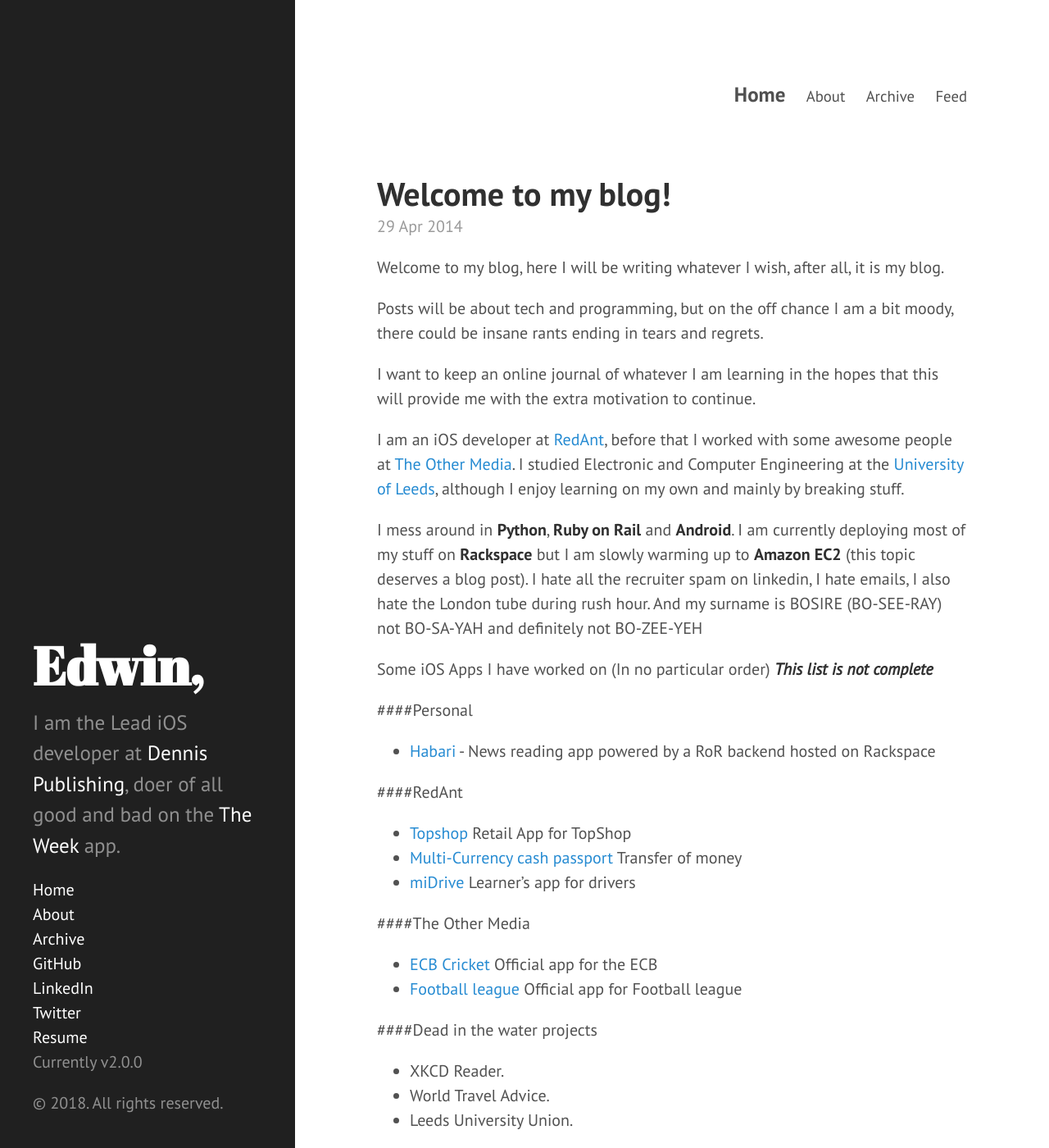
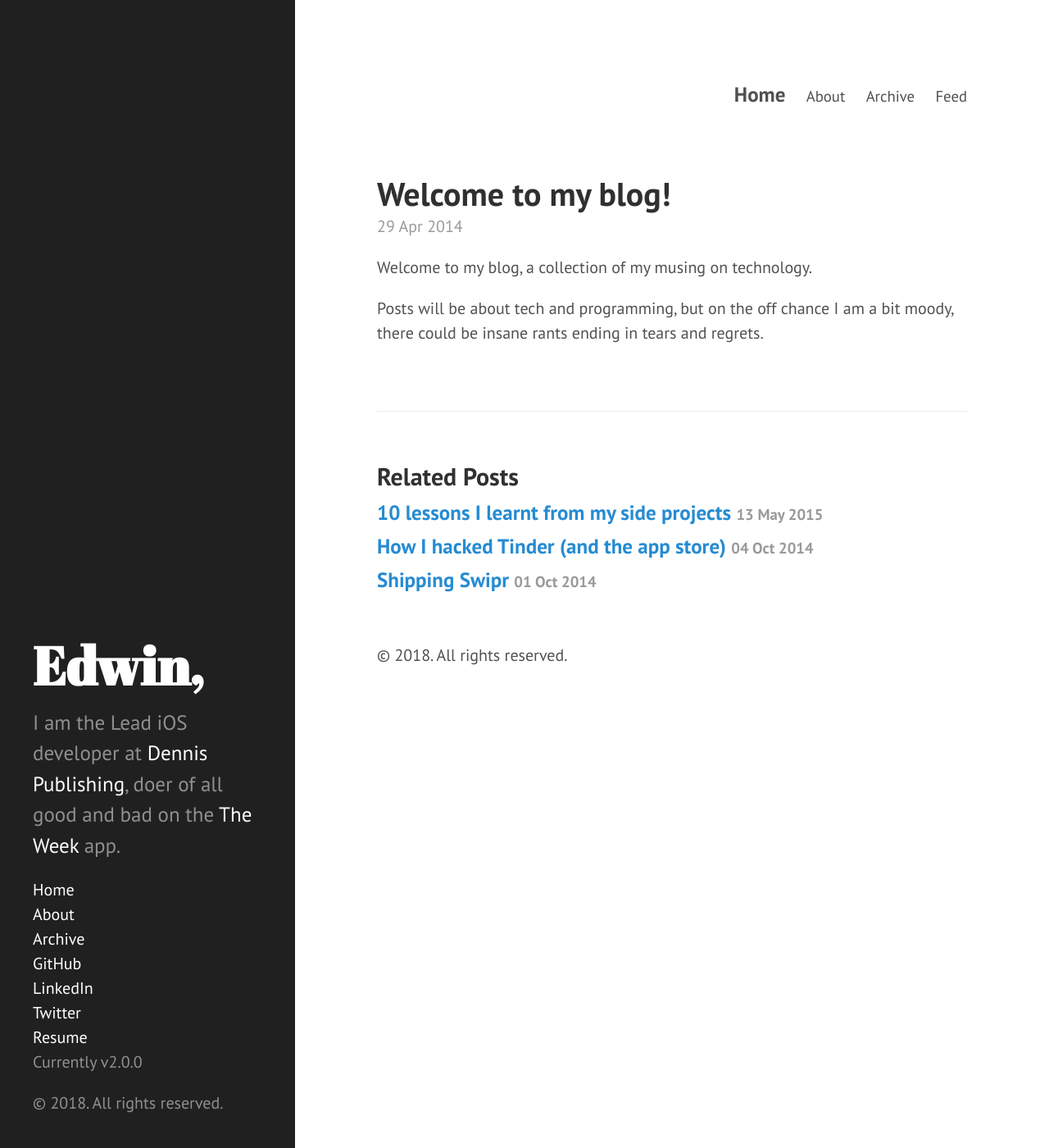
Before and after one commit to edwinbosire/edwinbosire.github.io, a Jekyll site: the page built from _posts/2014-04-29-welcome-to-jekyll.markdown, in a window 1280 px wide and 1400 px high. Shown: the whole window at 82% size. Built offline with Jekyll 4.4.1, drawn with Linux system fonts in a browser that asks for light colours; some of the changed text lies outside the part shown.

Commit message:
Update 2014-04-29-welcome-to-jekyll.markdown

```diff
--- a/_posts/2014-04-29-welcome-to-jekyll.markdown
+++ b/_posts/2014-04-29-welcome-to-jekyll.markdown
@@ -5,37 +5,6 @@
 categories:  introduction
 ---
 
-Welcome to my blog, here I will be writing whatever I wish, after all, it is my blog.
+Welcome to my blog, a collection of my musing on technology.
 
 Posts will be about tech and programming, but on the off chance I am a bit moody, there could be insane rants ending in tears and regrets.
-
-I want to keep an online journal of whatever I am learning in the hopes that this will provide me with the extra motivation to continue.
-
-I am an iOS developer at [RedAnt](http://www.redant.com), before that I worked with some awesome people at [The Other Media](http://www.othermedia.com).
-I studied Electronic and Computer Engineering at the [University of Leeds](http://www.leeds.ac.uk), although I enjoy learning on my own and mainly by breaking stuff.
-
-I mess around in **Python**, **Ruby on Rail** and
-**Android**. I am currently deploying most of my stuff on **Rackspace** but I am slowly warming up to **Amazon EC2** (this topic deserves a blog post).
-I hate all the recruiter spam on linkedin, I hate emails, I also hate the London tube during rush hour. And my surname is BOSIRE (BO-SEE-RAY) not BO-SA-YAH and definitely not BO-ZEE-YEH
-
-Some iOS Apps I have worked on (In no particular order) ***This list is not complete***
-
-####Personal
-- [Habari](https://itunes.apple.com/gb/app/habari/id509329627?mt=8) - News reading app powered by a RoR backend hosted on Rackspace
-
-####RedAnt
-- [Topshop](https://itunes.apple.com/gb/app/topshop/id355683626?mt=8)  Retail App for TopShop
-- [Multi-Currency cash passport](https://itunes.apple.com/gb/app/multi-currency-cash-passport/id663429657?mt=8)  Transfer of money
-- [miDrive](https://itunes.apple.com/gb/app/midrive-essential-driving/id755418884?mt=8) Learner's app for drivers
-
-####The Other Media
-- [ECB Cricket](https://itunes.apple.com/gb/app/ecb-cricket/id314954199?mt=8) Official app for the ECB
-- [Football league](https://itunes.apple.com/gb/app/football-league-official-clubs/id385520353?mt=8) Official app for Football league
-
-####Dead in the water projects
-- XKCD Reader.
-- World Travel Advice.
-- Leeds University Union.
-
-
-> "I don't know the key to success, but the key to failure is trying to please everybody."
```
